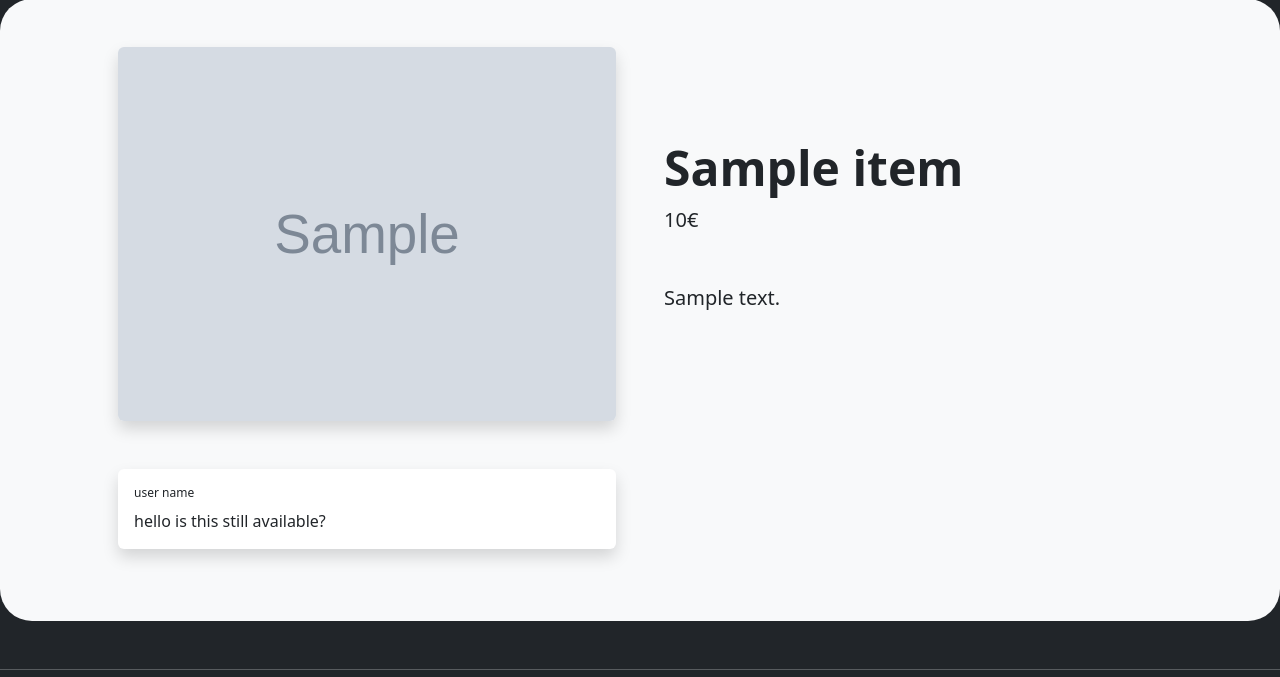
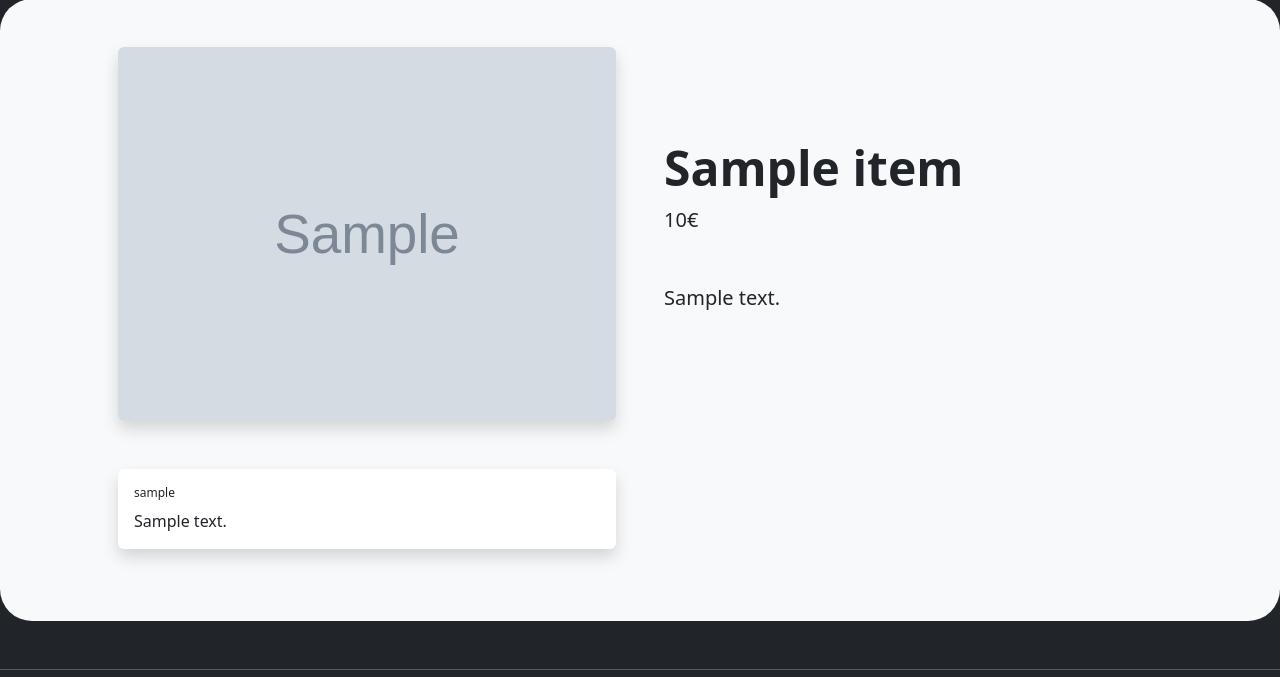
Before and after one commit to lukySSPU/django-zbytecny-obchod, a Django app: template uselessShop/templates/uselessShop_itemInspection.html in a window 1280 px wide. Shown: the part 265-942 px from the top of the page. Run offline with Django 5.2, Linux system fonts and the light colour scheme; the template is opened without the code that fills it: most values are stand-ins (such as "Sample title", 1, 10 or a date in 2020); grey boxes marked "Sample" are stand-in pictures; some libraries are stand-ins or nearby versions.

Commit message:
Update uselessShop_itemInspection.html

```diff
--- a/uselessShop/templates/uselessShop_itemInspection.html
+++ b/uselessShop/templates/uselessShop_itemInspection.html
@@ -43,8 +43,7 @@
                     {% if item.img %}
                     <img class="card-img-top mb-5 mb-md-0 shadow rounded" src="{{ item.img.url }}" alt="{{ item.name }}">
                     {% else %}
-                    <!--<img class="card-img-top mb-5 mb-md-0" src="{% static 'default.png' %}" alt="{{ item.name }}">-->
-                    <img class="card-img-top mb-5 mb-md-0 shadow" src="static/default.png" alt="{{ item.name }}">
+                    <img class="card-img-top mb-5 mb-md-0" src="{% static 'default.png' %}" alt="{{ item.name }}">
                     {% endif %}
                 </div>
                 <div class="col-md-6">
@@ -57,15 +56,17 @@
             </div>
             <div class="row gx-4 gx-lg-5">
                 <div class="col-md-6 mt-5 w-50">
+                    {% for comm in item.comment.all %}
                     <!--start of element-->
                     <div class="shadow p-3 bg-white rounded mb-4">
                         <div>
-                            <sup>user name</sup>
+                            <sup>{{ comm.username }}</sup>
                         </div>
                         <div>
-                            hello is this still available?
+                            {{ comm.text }}
                         </div>
                     </div>
+                    {% endfor %}
                 </div>
             </div>
         </div>
```
